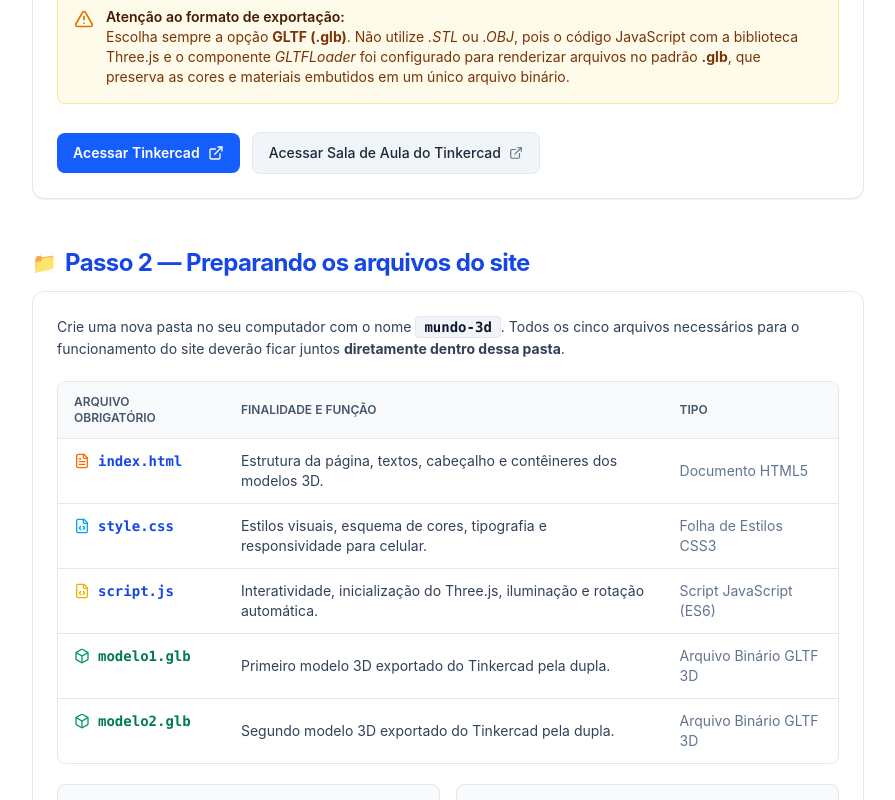
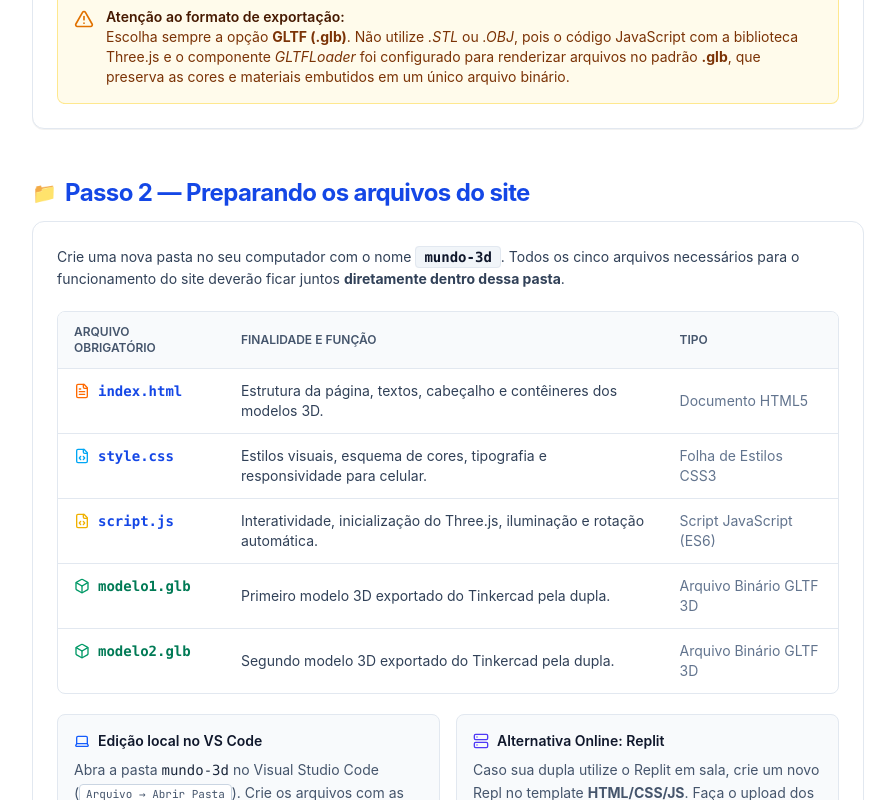
Before and after one commit to abner-lucas/atividade-site-com-modelos-3d, a React (Vite) app: page / in a window 1280 px wide. Shown: the part 2680-3480 px from the top of the page, without its empty margins (192-1087 px from the left). Built offline with nearby package versions, Linux system fonts and the light colour scheme.

Commit message:
style: remove tinkercad access buttons

```diff
--- a/src/components/Step1Tinkercad.tsx
+++ b/src/components/Step1Tinkercad.tsx
@@ -90,30 +90,7 @@ export const Step1Tinkercad: React.FC = () => {
           </div>
         </div>
 
-        {/* Botões de Ação para o Tinkercad */}
-        <div className="pt-2 flex flex-wrap items-center gap-3">
-          <a
-            href={activityConfig.links.tinkercadBase}
-            target="_blank"
-            rel="noopener noreferrer"
-            className="inline-flex items-center gap-2 px-4 py-2.5 bg-blue-600 hover:bg-blue-700 text-white text-xs sm:text-sm font-semibold rounded-lg shadow-xs transition-colors"
-          >
-            <span>Acessar Tinkercad</span>
-            <ExternalLink className="w-4 h-4" />
-          </a>
 
-          {activityConfig.links.tinkercadClassroom && (
-            <a
-              href={activityConfig.links.tinkercadClassroom}
-              target="_blank"
-              rel="noopener noreferrer"
-              className="inline-flex items-center gap-2 px-4 py-2.5 bg-slate-100 hover:bg-slate-200 text-slate-800 text-xs sm:text-sm font-medium rounded-lg border border-slate-200 transition-colors"
-            >
-              <span>Acessar Sala de Aula do Tinkercad</span>
-              <ExternalLink className="w-3.5 h-3.5 text-slate-500" />
-            </a>
-          )}
-        </div>
       </div>
     </section>
   );
```
